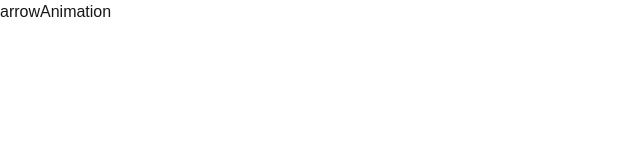
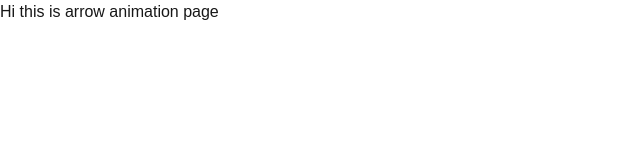
Before and after one commit to Dope-Otaku/portfolio_v4, a Next.js app in the folder portfolio_v4/: page /components/animation/ArrowAnimation in a window 1280 px wide. Shown: the top 160 px of the page, without its empty margins (0-640 px from the left). Built offline with nearby package versions, Linux system fonts and the light colour scheme.

Commit message:
added an h1 tag in arrowanimation file

```diff
--- a/portfolio_v4/src/app/components/animation/ArrowAnimation/page.js
+++ b/portfolio_v4/src/app/components/animation/ArrowAnimation/page.js
@@ -2,7 +2,9 @@ import React from 'react'
 
 const arrowAnimation = () => {
   return (
-    <div>arrowAnimation</div>
+    <div>
+        <h1>Hi this is arrow animation page</h1>
+    </div>
   )
 }
 
```
